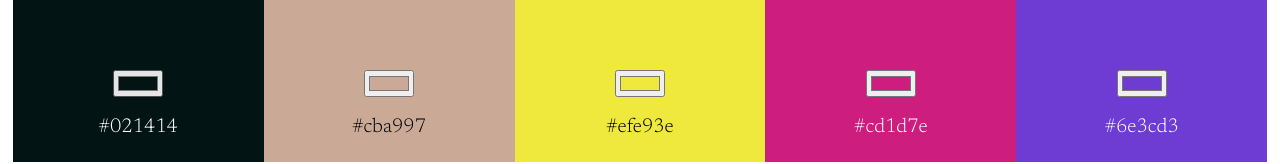
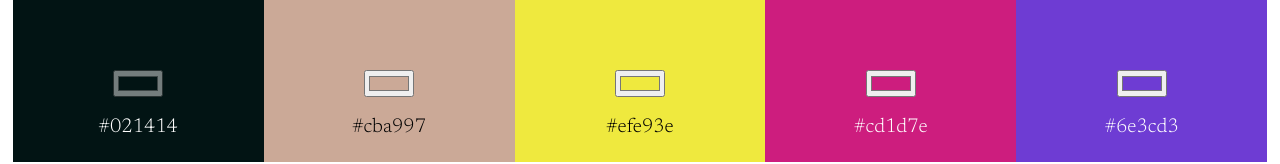
Before and after one commit to GeorgeKlemperer/colourProject, a plain HTML site: page index.html in a window 1280 px wide. In both pictures the pointer is over the input 138 px from the left and 591 px from the top of the page. Shown: the part 508-672 px from the top of the page. Drawn offline with Linux system fonts and the light colour scheme.

Commit message:
cosmetic - color picker

```diff
--- a/my-styles.css
+++ b/my-styles.css
@@ -76,6 +76,11 @@ body {
 
 .colourPickerContainer > input {
   margin: 5px 0 10px 0;
+  /* cursor: pointer; */
+}
+
+.colourPickerContainer > input:hover {
+  opacity: 50%;
 }
 
 .paletteBlockText {
```
